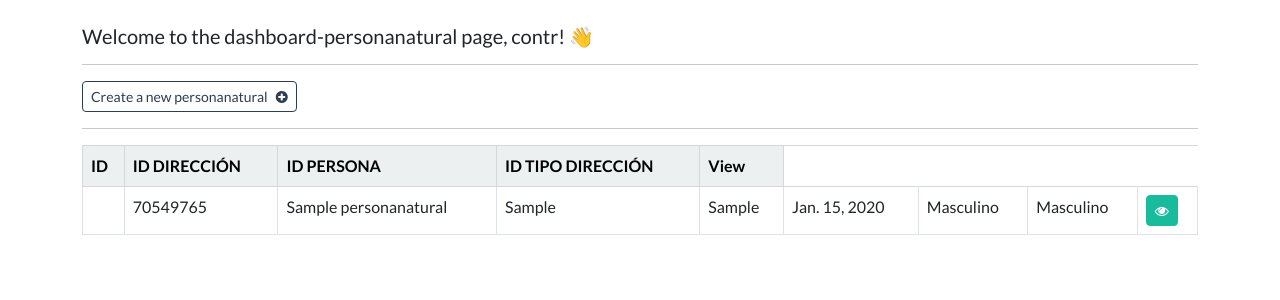
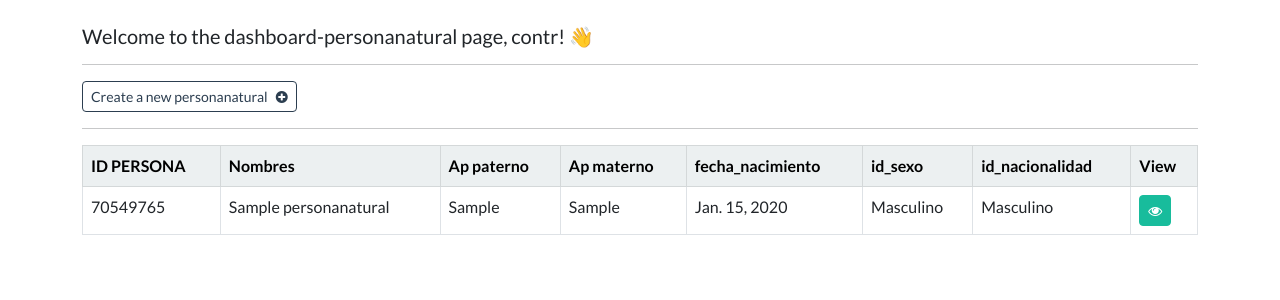
Before and after one commit to JoseAlejandro11235/appventas, a Django app: page /dashboard-personanatural in a window 1280 px wide. Shown: the part 72-372 px from the top of the page. Run offline with Django 5.2, Linux system fonts and the light colour scheme; a user stored in the database is signed in; data comes from the database, SQL or seed files in the repository; both versions use the stored data as it was after the commit; tables that the repository leaves empty hold one stand-in row (values such as "Sample post").

Commit message:
Corrigiendo error de personanatural

```diff
--- a/crm/webapp/templates/webapp/dashboard-personanatural.html
+++ b/crm/webapp/templates/webapp/dashboard-personanatural.html
@@ -21,10 +21,14 @@
 
                 <tr>
 
-                    <th scope="col"> ID </th>
-                    <th scope="col"> ID DIRECCIÓN </th>
+
                     <th scope="col"> ID PERSONA </th>
-                    <th scope="col"> ID TIPO DIRECCIÓN </th>
+                    <th scope="col"> Nombres </th>
+                    <th scope="col"> Ap paterno </th>
+                    <th scope="col"> Ap materno </th>
+                    <th scope="col"> fecha_nacimiento </th>
+                    <th scope="col"> id_sexo </th>
+                    <th scope="col"> id_nacionalidad </th>
 
 
                     <th scope="col"> View </th>
@@ -42,7 +46,7 @@
 
             <tr>
 
-                <td> {{personanatural.id}} </td>
+
 
                 <td> {{personanatural.id_persona}} </td>
 
@@ -56,7 +60,7 @@
 
 
 
-                <td> <a class="btn btn-success btn-sm" href="{% url 'personanatural' personanatural.id %}"> <i class="fa fa-eye" aria-hidden="true"></i> </a></td>
+                <td> <a class="btn btn-success btn-sm" href="{% url 'personanatural' personanatural.id_persona %}"> <i class="fa fa-eye" aria-hidden="true"></i> </a></td>
 
 
 
--- a/crm/webapp/templates/webapp/view-personanatural.html
+++ b/crm/webapp/templates/webapp/view-personanatural.html
@@ -47,11 +47,11 @@
 
     &nbsp;
 
-    <a href="{%url 'update-personanatural' personanatural.id %}" class="btn btn-info"> Update personanatural &nbsp; <i class="fa fa-pencil" aria-hidden="true"></i> </a>
+    <a href="{%url 'update-personanatural' personanatural.id_persona %}" class="btn btn-info"> Update personanatural &nbsp; <i class="fa fa-pencil" aria-hidden="true"></i> </a>
 
     &nbsp;
 
-    <a href="{%url 'delete-personanatural' personanatural.id %}" class="btn btn-danger"> Delete &nbsp; <i class="fa fa-trash" aria-hidden="true"></i> </a>
+    <a href="{%url 'delete-personanatural' personanatural.id_persona %}" class="btn btn-danger"> Delete &nbsp; <i class="fa fa-trash" aria-hidden="true"></i> </a>
 
 
 {% endblock %}
--- a/crm/webapp/views.py
+++ b/crm/webapp/views.py
@@ -1890,8 +1890,8 @@ def create_personanatural(request):
 # - Update a PersonaNatural
 @login_required(login_url='my-login')
 def update_personanatural(request, pk):
-
-    personanatural = PersonaNatural.objects.get(id=pk)
+    persona = Persona.objects.get(documento=pk)
+    personanatural = PersonaNatural.objects.get(id_persona=persona)
 
     form = UpdatePersonaNaturalForm(instance=personanatural)
 
@@ -1911,8 +1911,8 @@ def update_personanatural(request, pk):
 
 @login_required(login_url='my-login')
 def singular_personanatural(request, pk):
-
-    personanatural = PersonaNatural.objects.get(id=pk)
+    persona = Persona.objects.get(documento=pk)
+    personanatural = PersonaNatural.objects.get(id_persona=persona)
 
     context = {'personanatural': personanatural}
 
@@ -1922,7 +1922,8 @@ def singular_personanatural(request, pk):
 
 @login_required(login_url='my-login')
 def delete_personanatural(request, pk):
-    personanatural = PersonaNatural.objects.get(id=pk)
+    persona = Persona.objects.get(documento=pk)
+    personanatural = PersonaNatural.objects.get(id_persona=persona)
     personanatural.delete()
     messages.success(request, "Your PersonaNatural was deleted!")
     return redirect("dashboard-personanatural")
```
Also changed, not shown: crm/db.sqlite3.
